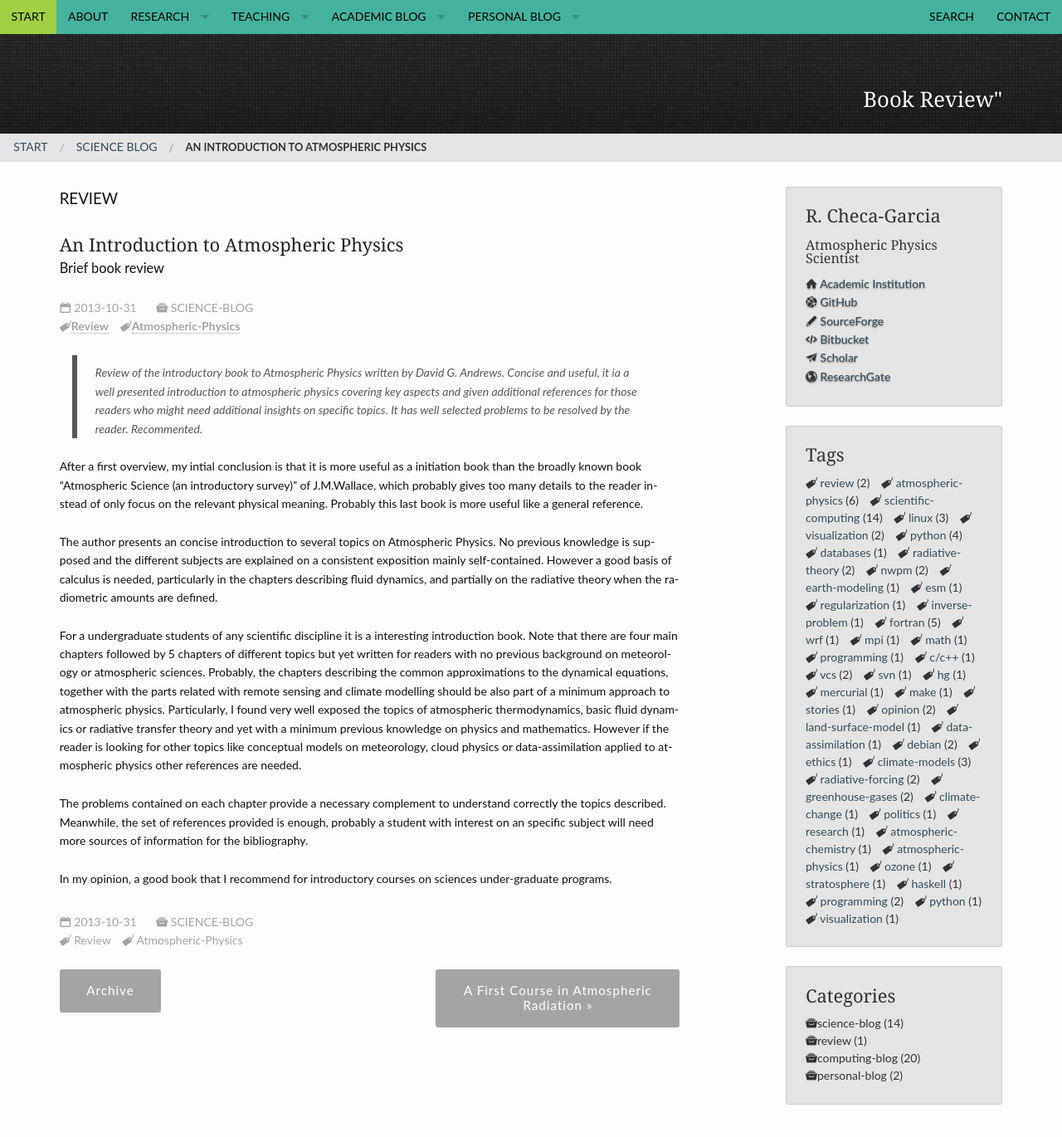
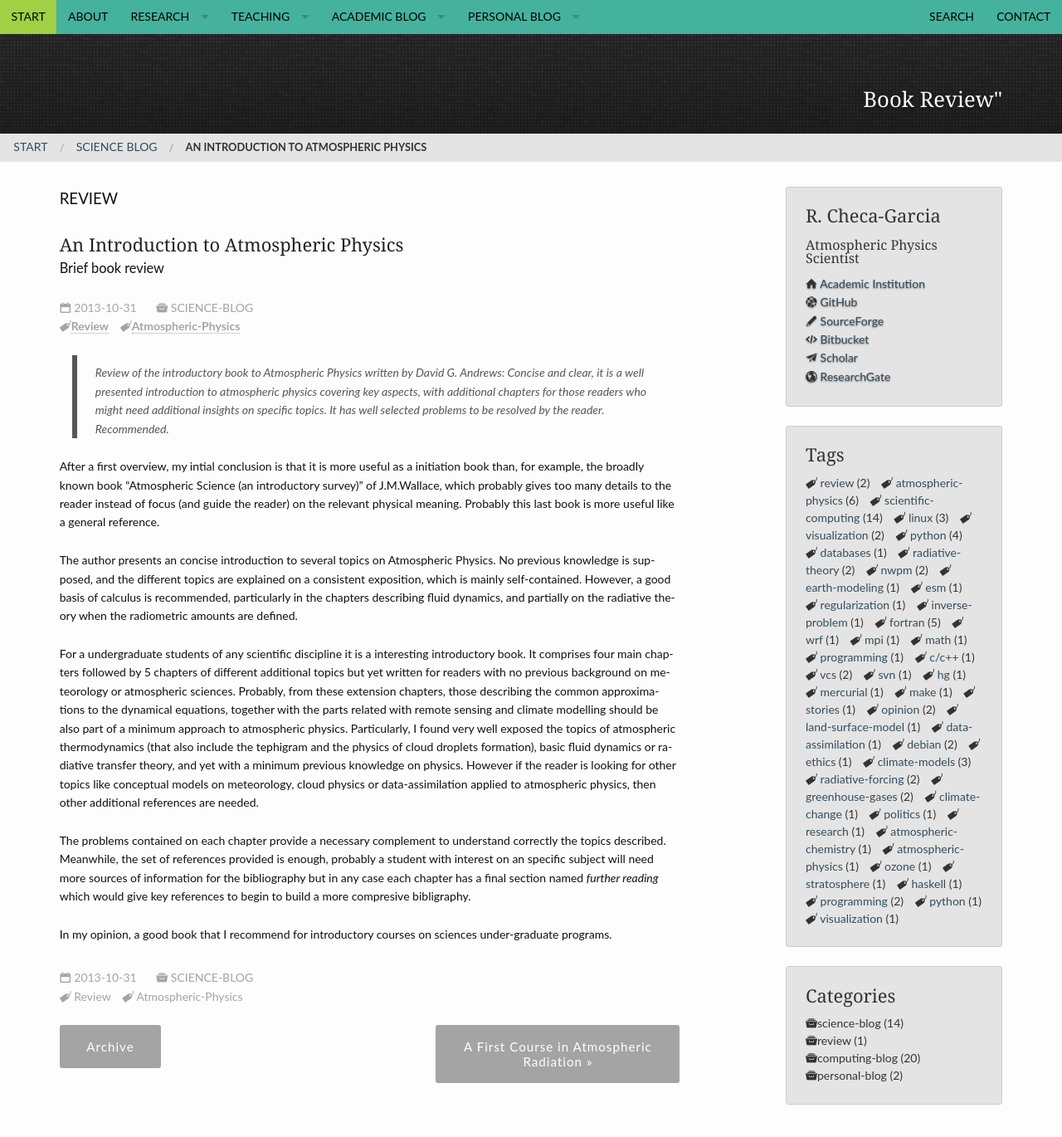
Before and after one commit to RCHG/rchg.github.io, a Jekyll site: the page built from _posts/2013-10-31-Book-Review-2.md, in a window 1280 px wide and 1400 px high. Shown: the top 1370 px of the window at 83% size. Built offline with Jekyll 4.4.1, drawn with Linux system fonts in a browser that asks for light colours; nearby versions of some CDN libraries; comment, search, counter and statistics services are not loaded.

Commit message:
Update 2013-10-31-Book-Review-2.md

```diff
--- a/_posts/2013-10-31-Book-Review-2.md
+++ b/_posts/2013-10-31-Book-Review-2.md
@@ -15,14 +15,14 @@ header:
     pattern: pattern_jquery-dark-grey-tile.png
 ---
 
-> Review of the introductory book to Atmospheric Physics written by David G. Andrews. Concise and useful, it ia a well presented introduction to atmospheric physics covering key aspects and given additional references for those readers who might need additional insights on specific topics. It has well selected problems to be resolved by the reader. Recommented.
+> *Review of the introductory book to Atmospheric Physics written by David G. Andrews*: Concise and clear, it is a well presented introduction to atmospheric physics covering key aspects, with additional chapters for those readers who might need additional insights on specific topics. It has well selected problems to be resolved by the reader. *Recommended*.
 
-After a first overview, my intial conclusion is that it is more useful as a initiation book than the broadly known book "Atmospheric Science (an introductory survey)" of J.M.Wallace, which probably gives too many details to the reader instead of only focus on the relevant physical meaning. Probably this last book is more useful like a general reference.
+After a first overview, my intial conclusion is that it is more useful as a initiation book than, for example, the broadly known book "Atmospheric Science (an introductory survey)" of J.M.Wallace, which probably gives too many details to the reader instead of focus (and guide the reader) on the relevant physical meaning. Probably this last book is more useful like a general reference.
 
-The author presents an concise introduction to several topics on Atmospheric Physics. No previous knowledge is supposed and the different subjects are explained on a consistent exposition mainly self-contained. However a good basis of calculus is needed, particularly in the chapters describing fluid dynamics, and partially on the radiative theory when the radiometric amounts are defined.
+The author presents an concise introduction to several topics on Atmospheric Physics. No previous knowledge is supposed, and the different topics are explained on a consistent exposition, which is mainly self-contained. However, a good basis of calculus is recommended, particularly in the chapters describing fluid dynamics, and partially on the radiative theory when the radiometric amounts are defined.
 
-For a undergraduate students of any scientific discipline it is a interesting introduction book. Note that there are four main chapters followed by 5 chapters of different topics but yet written for readers with no previous background on meteorology or atmospheric sciences. Probably, the chapters describing the common approximations to the dynamical equations, together with the parts related with remote sensing and climate modelling should be also part of a minimum approach to atmospheric physics. Particularly, I found very well exposed the topics of atmospheric thermodynamics, basic fluid dynamics or radiative transfer theory and yet with a minimum previous knowledge on physics and mathematics. However if the reader is looking for other topics like conceptual models on meteorology, cloud physics or data-assimilation applied to atmospheric physics other references are needed.
+For a undergraduate students of any scientific discipline it is a interesting introductory book. It comprises four main chapters followed by 5 chapters of different additional topics but yet written for readers with no previous background on meteorology or atmospheric sciences. Probably, from these extension chapters, those describing the common approximations to the dynamical equations, together with the parts related with remote sensing and climate modelling should be also part of a minimum approach to atmospheric physics. Particularly, I found very well exposed the topics of atmospheric thermodynamics (that also include the tephigram and the physics of cloud droplets formation), basic fluid dynamics or radiative transfer theory, and yet with a minimum previous knowledge on physics. However if the reader is looking for other topics like conceptual models on meteorology, cloud physics or data-assimilation applied to atmospheric physics, then other additional references are needed.
 
-The problems contained on each chapter provide a necessary complement to understand correctly the topics described. Meanwhile, the set of references provided is enough, probably a student with interest on an specific subject will need more sources of information for the bibliography.
+The problems contained on each chapter provide a necessary complement to understand correctly the topics described. Meanwhile, the set of references provided is enough, probably a student with interest on an specific subject will need more sources of information for the bibliography but in any case each chapter has a final section named *further reading* which would give key references to begin to build a more compresive bibligraphy.
 
 In my opinion, a good book that I recommend for introductory courses on sciences under-graduate programs.
```
